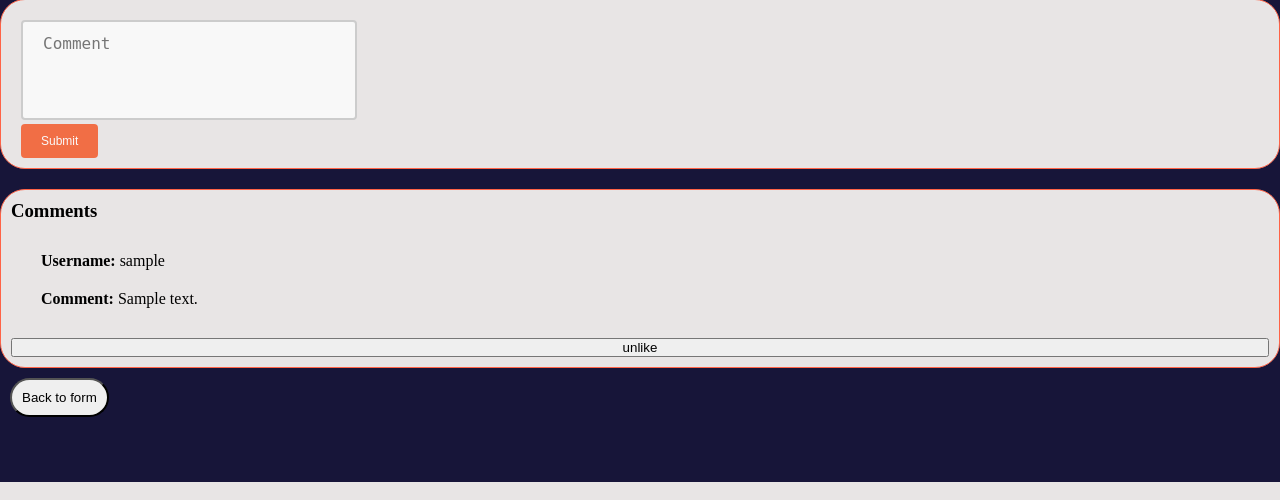
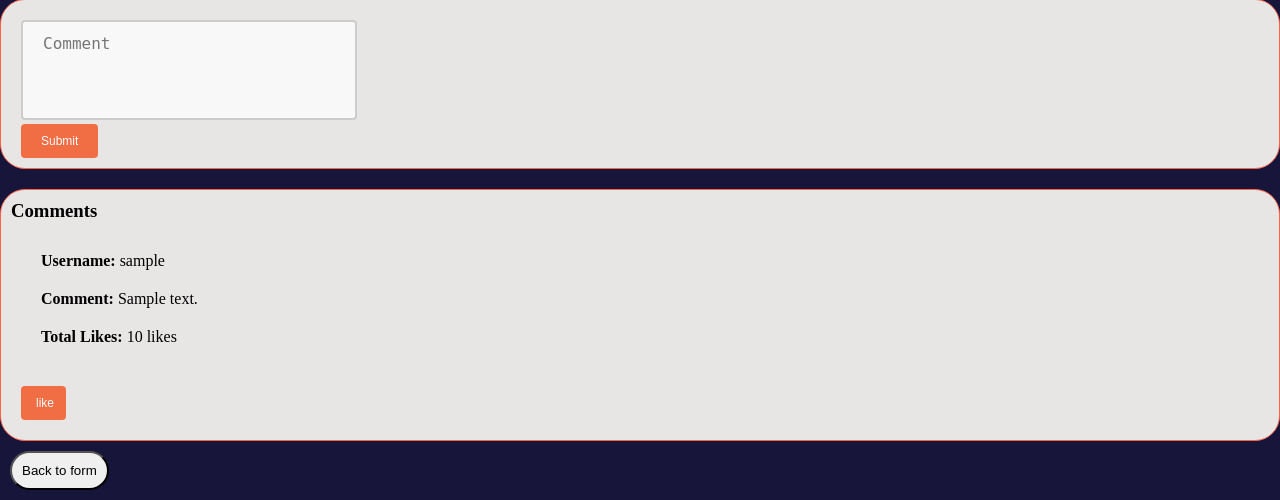
Before and after one commit to NaNiCatO/Project_web, a FastAPI app: template templates/forum_entries.html in a window 1280 px wide. Shown: the part 318-818 px from the top of the page. Run offline with FastAPI, Linux system fonts and the light colour scheme; the template is opened without the code that fills it: most values are stand-ins (such as "Sample title", 1, 10 or a date in 2020).

Commit message:
like done

```diff
--- a/css/forum_entries.css
+++ b/css/forum_entries.css
@@ -89,6 +89,54 @@ ul{
 
 }
 
+.like-button{
+    background-color: grey;
+    background-color: #f4511e;
+    opacity: 0.8;
+    color: white;
+    padding: 10px 30px;
+    border: none;
+    border-radius: 4px;
+    cursor: pointer;
+    font-size: 12px;
+    float: left;
+    margin: 10px;
+    max-width: 30px;
+    padding-left: 15px ;
+}
+
+.unlike-button{
+  background-color: grey;
+  background-color: #f4511e;
+  opacity: 0.8;
+  color: white;
+  padding: 10px 48px;
+  border: none;
+  border-radius: 4px;
+  cursor: pointer;
+  font-size: 12px;
+  float: left;
+  margin: 10px;
+  max-width: 30px;
+  padding-left: 15px ;
+}
+
+.total_like{
+  background-color: grey;
+  background-color: #f4511e;
+  opacity: 0.8;
+  color: white;
+  padding: 10px 25px;
+  border: none;
+  border-radius: 4px;
+  cursor: pointer;
+  font-size: 12px;
+  float: left;
+  margin: 10px;
+  max-width: 30px;
+}
+
+
 p {
   padding: 10px;
 }
--- a/main.py
+++ b/main.py
@@ -241,10 +241,8 @@ async def submit(request: Request, username: str):
                         root.forum_data[topic] = forum_info
                         return JSONResponse(content={"message": "Unlike successfully"})
             root.forum_data[topic] = forum_info
-
-
             return JSONResponse(content={"message": "Comment Not found"})
-    return RedirectResponse(url='/login')
+    return JSONResponse(content={"message": "No user found"})
 
 #______________________Save Booking Spots______________________
 @app.post('/save_booking/{username}')
--- a/templates/forum_entries.html
+++ b/templates/forum_entries.html
@@ -69,6 +69,7 @@
                             return;
                         }else{
                            alert(data['message']);
+                           location.href = '/login';
                         }
                     })
                 }else{
@@ -108,12 +109,13 @@
             <li>
                 <p><strong>Username:</strong>  {{ comment.username }}</p>
                 <p><strong>Comment:</strong>  {{ comment.comment }}</p>
+                <p><strong>Total Likes:</strong>  {{comment.like}} likes</p>
             </li>
         </ul>
             {% if username in comment.likeuser %}
-                <button id="like" onclick="checklike('{{ entries.topic }}','{{comment.comment}}','{{ comment.username }}','{{username}}')">like</button>
+                <button class = "unlike-button" id="like" onclick="checklike('{{ entries.topic }}','{{comment.comment}}','{{ comment.username }}','{{username}}')">unlike</button>
             {% else %}
-                <button id="like" onclick="checklike('{{ entries.topic }}','{{comment.comment}}','{{ comment.username }}','{{username}}')">unlike</button>
+                <button  class = "like-button" id="like" onclick="checklike('{{ entries.topic }}','{{comment.comment}}','{{ comment.username }}','{{username}}')">like</button>
             {% endif %}
         {%endfor%}
     </div>
```
Also changed, not shown: 3 other files.
